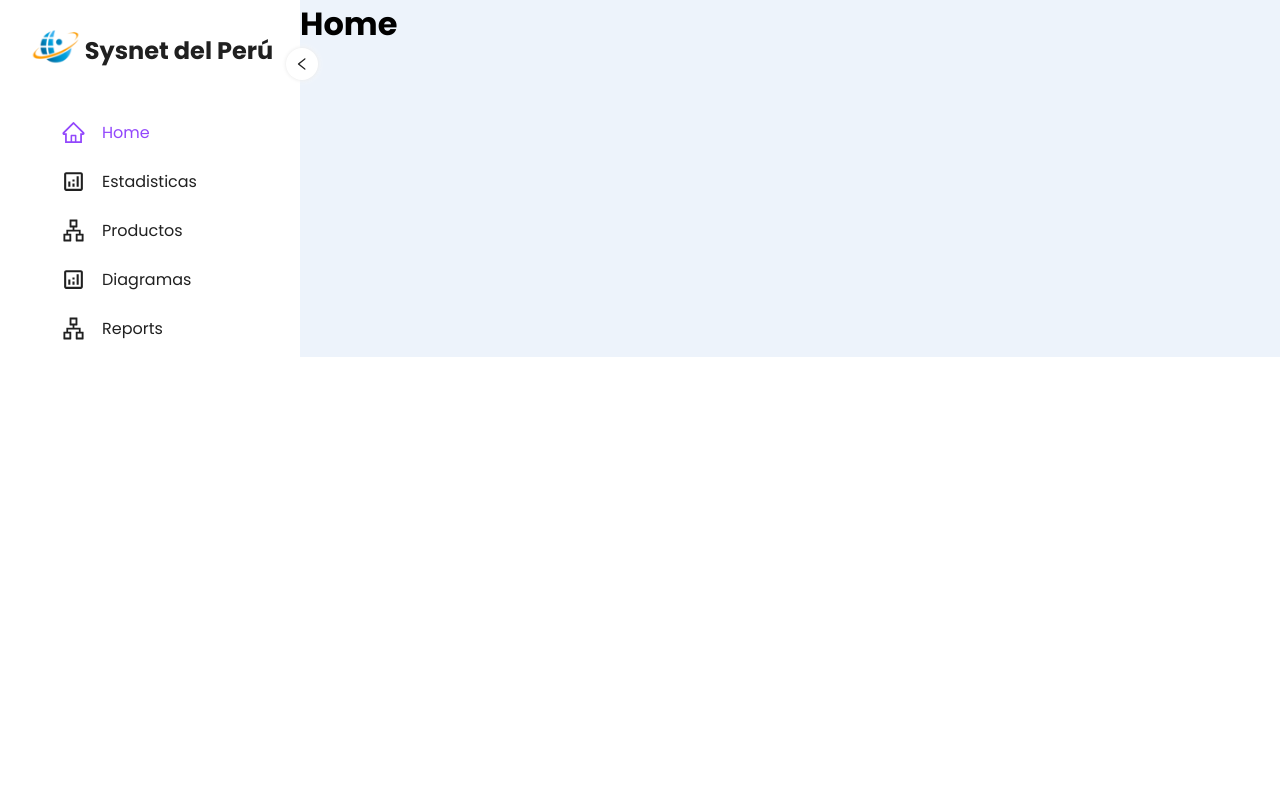
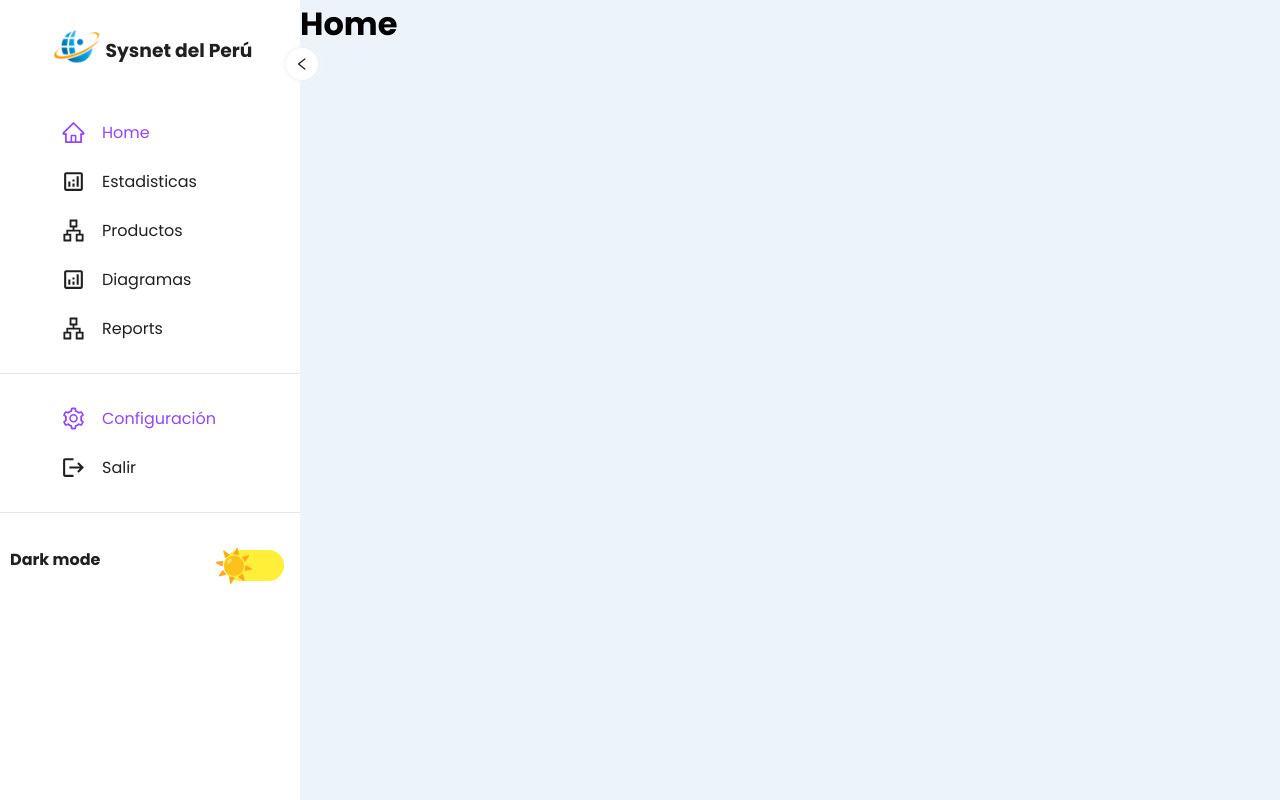
Before and after one commit to silverblade34/dashboard-bots, a React (Vite) app: page / in a window 1280 px wide. Built offline with nearby package versions, Linux system fonts and the light colour scheme.

Commit message:
sidebar terminado

```diff
--- a/src/App.jsx
+++ b/src/App.jsx
@@ -27,7 +27,7 @@ function App() {
   // Renderizado del componente
   return (
     <>
-      <ThemeContext.Provider value={{ setTheme, theme }}>
+      <ThemeContext.Provider value={[setTheme, theme ]}>
         <ThemeProvider theme={themeStyle}>
           <BrowserRouter>
             <Container className={sidebarOpen ? "sidebarState active" : ""}>
--- a/src/components/Sidebar.jsx
+++ b/src/components/Sidebar.jsx
@@ -1,15 +1,21 @@
 import styled from "styled-components";
 import logo from "../assets/logo-small.png";
 import { v } from "../styles/Variables";
-import { AiOutlineLeft, AiOutlineHome, AiOutlineApartment } from "react-icons/ai";
-import { MdOutlineAnalytics } from "react-icons/md";
+import { AiOutlineLeft, AiOutlineHome, AiOutlineApartment, AiOutlineSetting } from "react-icons/ai";
+import { MdLogout, MdOutlineAnalytics } from "react-icons/md";
 import { NavLink, useLocation } from "react-router-dom"
+import { useContext } from "react";
+import { ThemeContext } from "../App";
 export function Sidebar({ sidebarOpen, setSidebarOpen }) {
     const ModificarOpen = () => {
         setSidebarOpen(!sidebarOpen);
     }
+    const [setTheme, theme] = useContext(ThemeContext)
+    const CambiarTheme = () => {
+        setTheme((theme) => (theme === "light" ? "dark" : "light"))
+    }
     return (
-        <ContainerSidebar isOpen={sidebarOpen}>
+        <ContainerSidebar isOpen={sidebarOpen} themeUse={theme}>
             <button onClick={ModificarOpen} className="Sidebarbutton">
                 <AiOutlineLeft />
             </button>
@@ -17,29 +23,60 @@ export function Sidebar({ sidebarOpen, setSidebarOpen }) {
                 <div className="imgcontent">
                     <img src={logo} alt="" />
                 </div>
-                <h2>
+                <h3>
                     Sysnet del Perú
-                </h2>
+                </h3>
             </div>
-            {linksArray.map(({icon, label, to}) => (
+            {linksArray.map(({ icon, label, to }) => (
                 <div className="LinkContainer" key="label">
-                    <NavLink to={to} className={({isActive})=>`Links${isActive?` active`:``}`}>
+                    <NavLink to={to} className={({ isActive }) => `Links${isActive ? ` active` : ``}`}>
                         <div className="Linkicon">
                             {icon}
                         </div>
                         {
-                            sidebarOpen &&(
+                            sidebarOpen && (
                                 <span>{label}</span>
                             )
                         }
                     </NavLink>
                 </div>
             ))}
+            <Divider />
+            {secondarylinksArray.map(({ icon, label, to }) => (
+                <div className="LinkContainer" key="label">
+                    <NavLink to={to} className={({ isActive }) => `Links${isActive ? ` active` : ``}`}>
+                        <div className="Linkicon">
+                            {icon}
+                        </div>
+                        {
+                            sidebarOpen && (
+                                <span>{label}</span>
+                            )
+                        }
+                    </NavLink>
+                </div>
+            ))}
+            <Divider />
+            <div className="ThemeContent">
+                {sidebarOpen && <span> Dark mode</span>}
+                <div className="Togglecontent">
+                    <div className="grid theme-container">
+                        <div className="content">
+                            <div className="demo">
+                                <label className="switch">
+                                    <input type="checkbox" onClick={CambiarTheme} className="theme-switcher" id="" />
+                                    <span className="slider round"></span>
+                                </label>
+                            </div>
+                        </div>
+                    </div>
+                </div>
+            </div>
         </ContainerSidebar>
     )
 }
 
-//#REGION
+//#REGION LINKSARRAY
 const linksArray = [
     {
         label: "Home",
@@ -65,6 +102,21 @@ const linksArray = [
         label: "Reports",
         icon: <AiOutlineApartment />,
         to: "/prueba2"
+    }
+]
+//#ENDREGION
+
+//#REGION
+const secondarylinksArray = [
+    {
+        label: "Configuración",
+        icon: <AiOutlineSetting />,
+        to: "/"
+    },
+    {
+        label: "Salir",
+        icon: <MdLogout />,
+        to: "/estadisticas"
     }
 ]
 //#ENDREGION
@@ -112,8 +164,8 @@ const ContainerSidebar = styled.div`
             transition: all 0.3s;
             transform: ${({ isOpen }) => (isOpen == true ? `scale(0.9)` : `scale(1.5)`)}
         };
-        h2{
-            display: ${({ isOpen }) => (isOpen == true ? `block` : `none`)}
+        h3{
+            display: ${({ isOpen }) => (isOpen == true ? `block` : `none`)};
         }
     }
     .LinkContainer{
@@ -127,7 +179,7 @@ const ContainerSidebar = styled.div`
             align-items: center;
             text-decoration: none;
             padding: calc(${v.smSpacing}- 2px) 0;
-            color: ${(props)=>props.theme.text};
+            color: ${(props) => props.theme.text};
             .Linkicon{
                 padding: ${v.smSpacing} ${v.mdSpacing};
                 display: flex;
@@ -136,14 +188,100 @@ const ContainerSidebar = styled.div`
                 }
             }
             &.active{
-                color: ${(props)=>props.theme.bg4};
+                color: ${(props) => props.theme.bg4};
                 .Linkicon{
                     svg{
-                        color: ${(props)=>props.theme.bg4};
+                        color: ${(props) => props.theme.bg4};
                     }
                 }
             }
         }
     }
+    .ThemeContent{
+        display: flex;
+        align-items: center;
+        justify-content: space-between;
+        span{
+            display: block;
+            padding: 10px;
+            font-weight: 700;
+        }
+        .Togglecontent{
+            margin: ${({ isOpen }) => (isOpen ? `auto 40px` : `auto 15px`)};
+            width: 36px;
+            height: 20px;
+            border-radius: 10px;
+            transition: all 0.3s;
+            position: relative;
+            .theme-container{
+                background-color: multiply, multiply;
+                transition: 0.4s;
+                .grid{
+                    display: grid;
+                    justify-items: center;
+                    align-content: center;
+                    height: 100vh;
+                    width: 100vw;
+                    font-family: "Lato", sans-serif;
+                }
+                .demo{
+                    font-size: 32px;
+                    .switch{
+                        position: relative;
+                        display:inline-block;
+                        width: 60px;
+                        heigh: 34px;
+                        .theme-switcher{
+                            opacity: 0;
+                            width: 0;
+                            height:0;
+                            &:checked + .slider:before{
+                                left: 4px;
+                                content: "🌒";
+                                transform: translatex(26px)
+                            }
+                        }
+                        .slider{
+                            position: absolute;
+                            cursor: pointer;
+                            top: 0;
+                            height: 65%;
+                            left:0;
+                            right:0;
+                            bottom: 0;
+                            background: ${({themeUse})=>(themeUse==="light"?v.lightcheckbox:v.darkcheckbox)};
+                            transition: 0.4s;
+                            &::before{
+                                position: absolute;
+                                content: "☀️";
+                                height: 34px;
+                                width: 0px;
+                                left: -10px;
+                                top: 16px;
+                                line-height:0px;
+                                transition: 0.4s;
+                            }
+                            &.round{
+                                border-radius: 34px;
+                                &::before{
+                                    border-radius: 50%;
+                                }
+                            }
+                        }
+                    }
+                }
+            }
+        }
+    }
+
 `;
 //#ENDREGION
+
+//#REGION STYLED DIVISION
+const Divider = styled.div`
+    height: 1px;
+    width: 100%;
+    background: ${(props) => props.theme.bg3};
+    margin: ${v.lgSpacing} 0;
+`;
+//#ENDREGION
--- a/src/pages/Estadisticas.jsx
+++ b/src/pages/Estadisticas.jsx
@@ -11,6 +11,7 @@ function Estadisticas(){
 
 const ContainerEstadisticas = styled.div`
 /* Estilos aquí */
+height: 100vh;
 `;
 
 
--- a/src/pages/Home.jsx
+++ b/src/pages/Home.jsx
@@ -11,6 +11,7 @@ function Home() {
 
 const ContainerHome = styled.div`
   /* Estilos aquí */
+  height: 100vh;
 `;
 
 export default Home;
--- a/src/pages/Productos.jsx
+++ b/src/pages/Productos.jsx
@@ -10,5 +10,6 @@ function Productos(){
 
 const ContainerProductos = styled.div`
   /* Estilos aquí */
+  height: 100vh;
 `;
 export default Productos
--- a/src/styles/Themes.jsx
+++ b/src/styles/Themes.jsx
@@ -45,7 +45,7 @@ export const Light = {
 
     //toggle
     lightbackground: "linear-gradient(-225deg, #E3FDF5 0%, #FFE6FA 100%)",
-    lightcheckbox: "#fce100",
+    lightcheckbox: "#D08520",
 }
 
 export const Dark = {
@@ -73,7 +73,7 @@ export const Dark = {
     primary: "rgb(52, 131, 235)",
     bg4: "#9247FC",
     bgtotal: "#21252B",
-    bgtgderecha: "#fff",
+    bgtgderecha: "#746AB0",
     barrascroll: "#A18AFF",
 
     gray900: "#000000",
```
Also changed, not shown: src/assets/circle-checkbox.webp (added).
